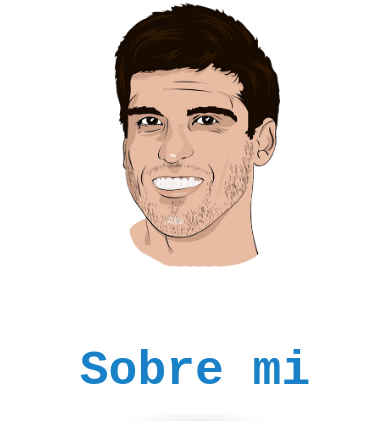
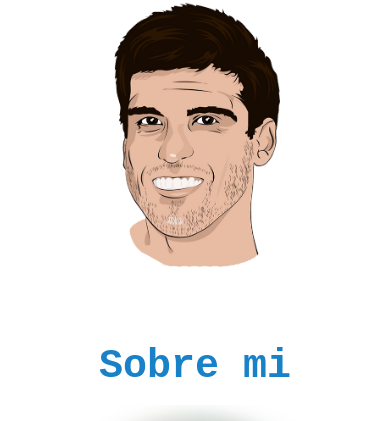
Before and after one commit to MMartinOrtu/CurriculumVitae, a plain HTML site: page index.html in a window 390 px wide. Shown: the part 405-826 px from the top of the page. Drawn offline with Linux system fonts and the light colour scheme; a web font is replaced by a local one.

Commit message:
Ajuste CSS titulos h2

```diff
--- a/style.css
+++ b/style.css
@@ -435,10 +435,8 @@ footer p{
         font-size:4rem;
         color:var(--color-naranja);
     }
-    .line{
-        height: 320px;
-        width: 100%;
-        border-bottom: 0px solid white;
+    section h2{
+        font-size: 2.5rem;
     }
 
     section#contacto input, section#contacto textarea,
```
Also changed, not shown: index.html (+1 -1 lines).
